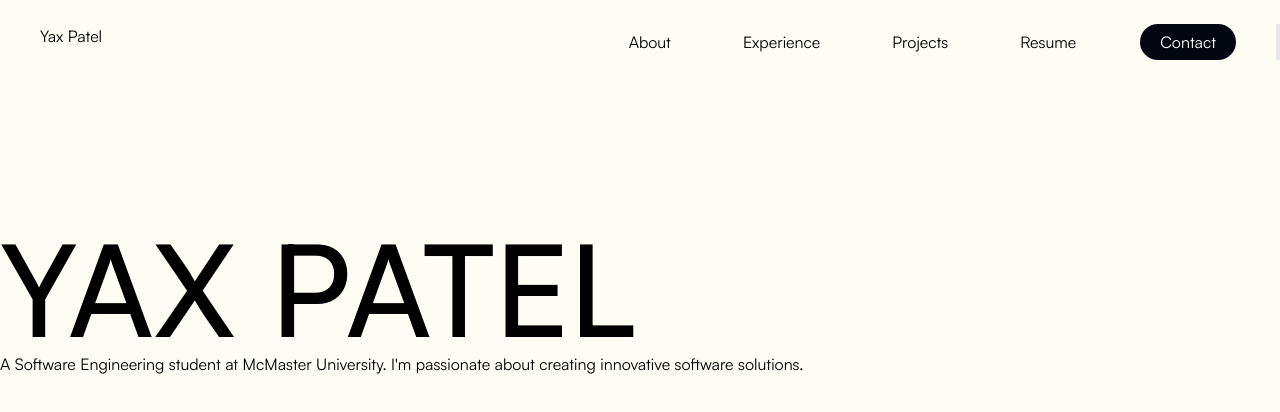
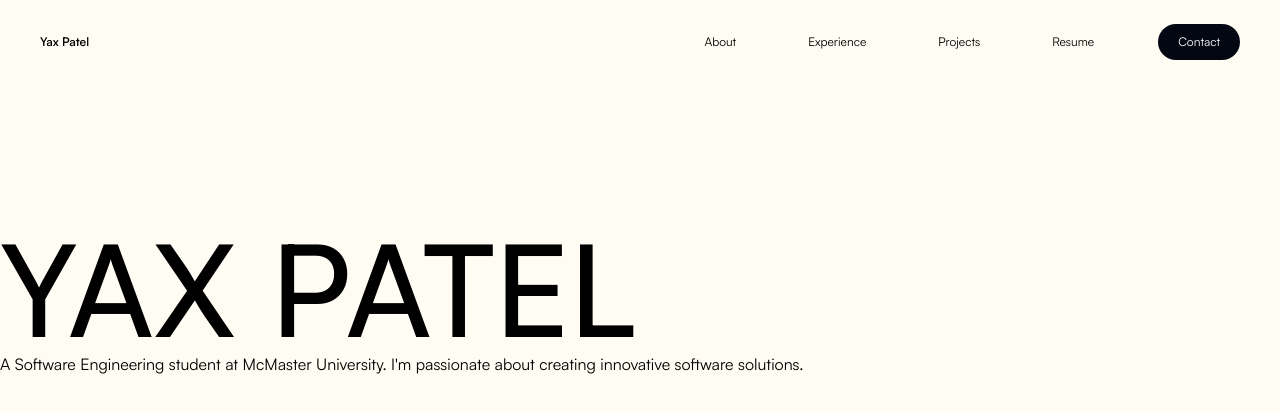
Before and after one commit to ypatel2022/yaxpatel.me, a Next.js app: page / in a window 1280 px wide. Shown: the top 412 px of the page. Built offline with nearby package versions, Linux system fonts and the light colour scheme.

Commit message:
update navbar spacing

```diff
--- /dev/null
+++ b/components/NavButton.tsx
@@ -0,0 +1,17 @@
+import Link from 'next/link'
+import React, { useState } from 'react'
+
+export default function NavButton({ children }: { children: React.ReactNode }) {
+  const [hover, setHover] = useState(false)
+
+  return (
+    <Link
+      onMouseEnter={() => setHover(true)}
+      onMouseLeave={() => setHover(false)}
+      className='overflow-hidden px-5 py-2 text-white justify-center rounded-full bg-gray-950 leading-5'
+      href='/'
+    >
+      {children}
+    </Link>
+  )
+}
--- a/components/NavLink.tsx
+++ b/components/NavLink.tsx
@@ -9,9 +9,11 @@ export default function NavLink({
   href: string
 }) {
   return (
-    <div className='relative flex px-2 justify-center items-center'>
-      <Link href={href} className='inline-block'>
-        <div className='w-full block'>{children}</div>
+    <div className='relative inline-block px-2 justify-center items-center text-center'>
+      <Link href={href} className='inline-block text-center'>
+        <div className='relative top-0 left-0 w-full hover:wgt-600 inline-block text-center'>
+          {children}
+        </div>
       </Link>
     </div>
   )
--- a/pages/index.tsx
+++ b/pages/index.tsx
@@ -1,10 +1,8 @@
 import Head from 'next/head'
 import Image from 'next/image'
 import Link from 'next/link'
-import { Inter } from 'next/font/google'
 import NavLink from '@/components/NavLink'
-
-const inter = Inter({ subsets: ['latin'] })
+import NavButton from '@/components/NavButton'
 
 export default function Home() {
   return (
@@ -16,9 +14,9 @@ export default function Home() {
         <link rel='icon' href='/favicon.ico' />
       </Head>
 
-      <nav className='fixed w-full left-0 top-0 bottom-auto z-50 py-6'>
-        <div className='flex max-w-7xl mr-auto ml-auto px-10 justify-between border-r-4'>
-          <Link className='w-full' href='/'>
+      <nav className='text-xs fixed w-full left-0 top-0 bottom-auto z-50 py-6'>
+        <div className='flex max-w-7xl mr-auto ml-auto px-10 justify-between items-center'>
+          <Link className='w-full wgt-600' href='/'>
             Yax Patel
           </Link>
 
@@ -29,12 +27,7 @@ export default function Home() {
                 <NavLink href='/#experience'>Experience</NavLink>
                 <NavLink href='/#projects'>Projects</NavLink>
                 <NavLink href='/Yax_Patel_Resume.pdf'>Resume</NavLink>
-                <Link
-                  className='overflow-hidden px-5 py-2 text-white justify-center rounded-full bg-gray-950 leading-5'
-                  href='/'
-                >
-                  Contact
-                </Link>
+                <NavButton>Contact</NavButton>
               </div>
             </div>
           </div>
--- a/styles/globals.css
+++ b/styles/globals.css
@@ -42,19 +42,12 @@ body {
   text-rendering: optimizeLegibility;
   background-color: #fffdf3;
   font-family: 'Satoshi-Variable', sans-serif;
+  -webkit-font-smoothing: antialiased;
+  -moz-osx-font-smoothing: grayscale;
 }
 
 h1 {
   font-variation-settings: 'wght' 500;
-}
-
-a {
-  /* font-variation-settings: 'wght' 300; */
-  /* transition: all 0.2s ease-in-out; */
-}
-
-a:hover {
-  /* font-variation-settings: 'wght' 700; */
 }
 
 .nav-center {
@@ -65,3 +58,27 @@ a:hover {
   grid-column-gap: 3rem;
   grid-row-gap: 0rem;
 }
+
+@layer components {
+  .wgt-300 {
+    font-variation-settings: 'wght' 300;
+  }
+  .wgt-400 {
+    font-variation-settings: 'wght' 400;
+  }
+  .wgt-500 {
+    font-variation-settings: 'wght' 500;
+  }
+  .wgt-600 {
+    font-variation-settings: 'wght' 600;
+  }
+  .wgt-700 {
+    font-variation-settings: 'wght' 700;
+  }
+  .wgt-800 {
+    font-variation-settings: 'wght' 800;
+  }
+  .wgt-900 {
+    font-variation-settings: 'wght' 900;
+  }
+}
```
